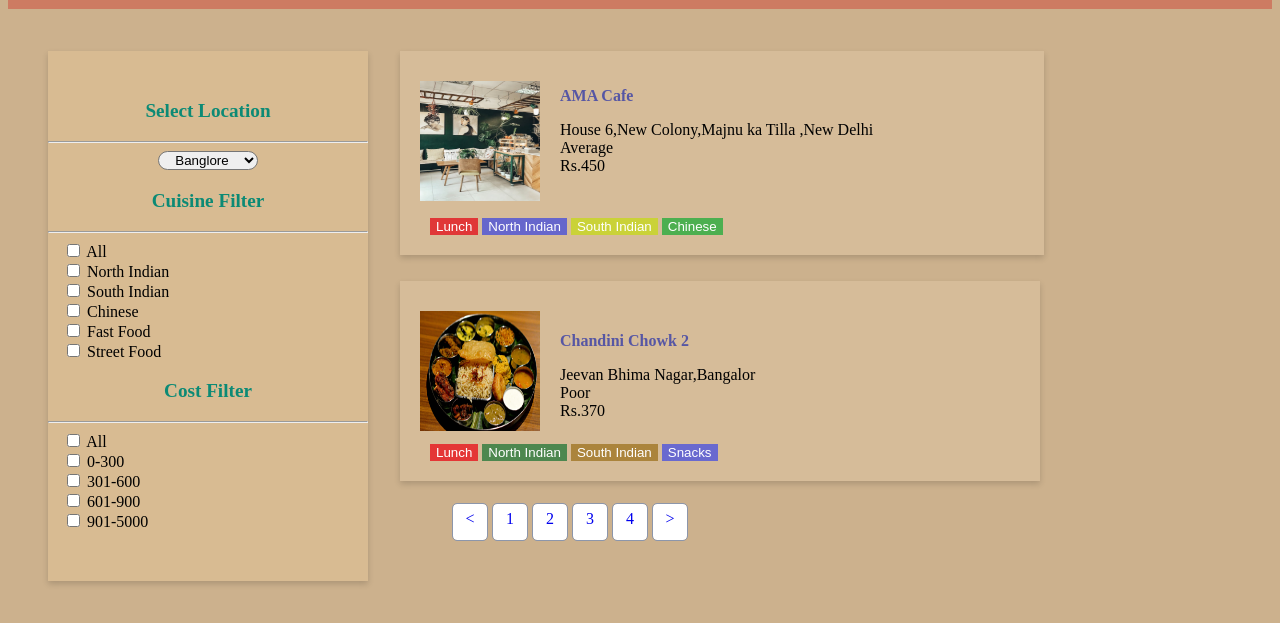
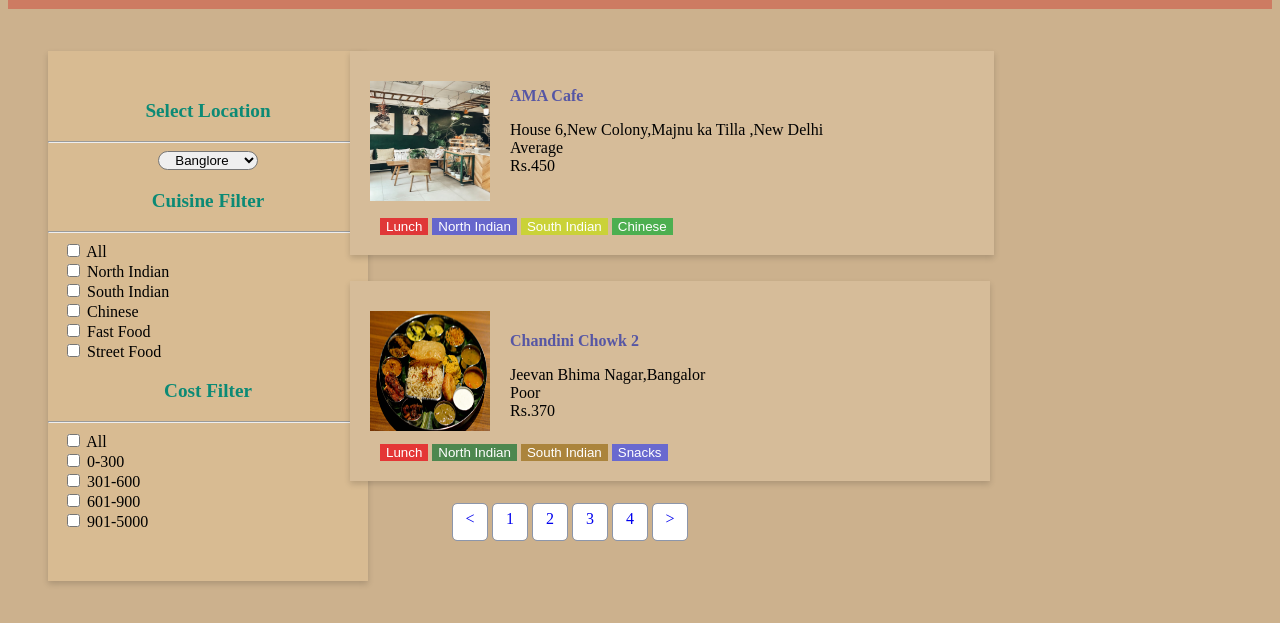
Before and after one commit to HanishaPotta/ass1, a plain HTML site: page index.html in a window 1280 px wide. Shown: the part 59-682 px from the top of the page. Drawn offline with Linux system fonts and the light colour scheme.

Commit message:
size change

```diff
--- a/styles.css
+++ b/styles.css
@@ -74,7 +74,7 @@ header{
     height: 200px;
     width: 50%;
     top:90px;
-    left: 400px;
+    left: 350px;
     padding: 2px 2px 2px 2px;
     margin-top: 20px;
     background-color: rgb(214, 188, 153);
@@ -86,7 +86,7 @@ header{
     width: 50%;
     height: 200px;
     top:320px;
-    left: 400px;
+    left: 350px;
     margin-top: 20px;
     background-color: rgb(214, 188, 153);
 }
```
